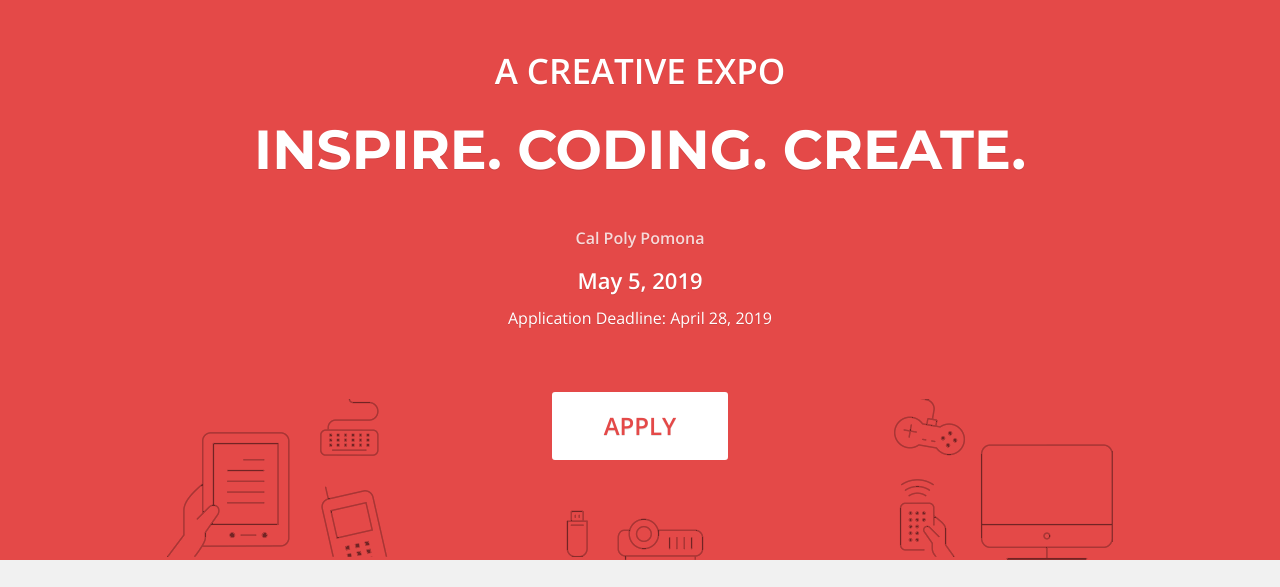
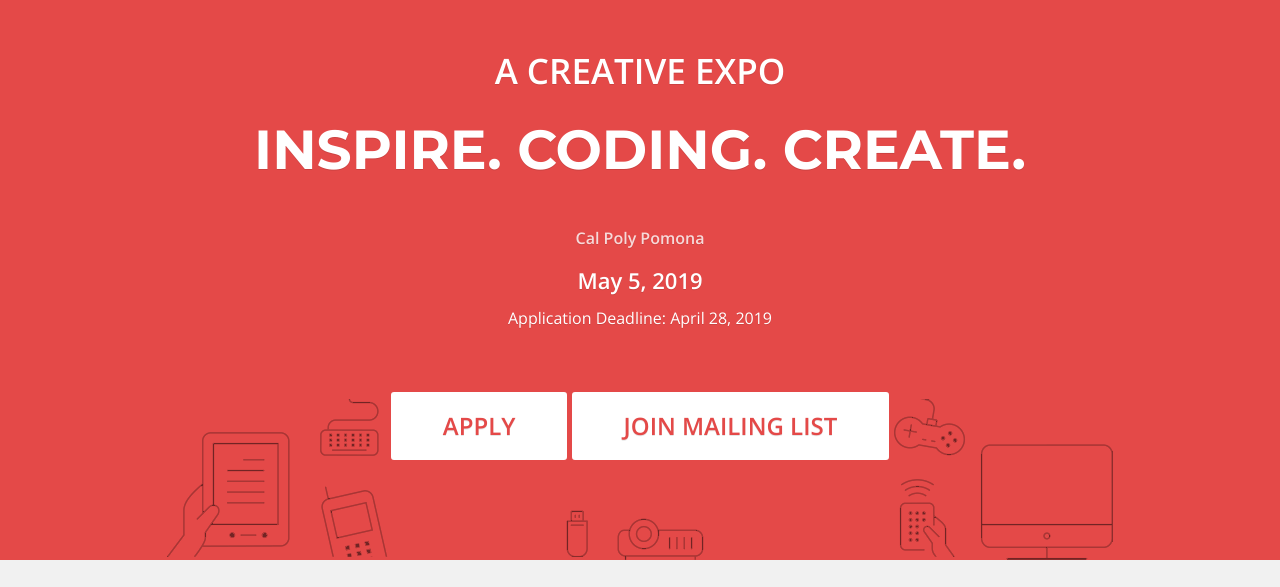
Before and after one commit to ignitecsexpo/ignitecsexpo.github.io, a plain HTML site: page index.html in a window 1280 px wide. Shown: the part 211-798 px from the top of the page. Drawn offline with nearby package versions, Linux system fonts and the light colour scheme; some packages are replaced by stand-ins of ours.

Commit message:
added mailing list

```diff
--- a/index.html
+++ b/index.html
@@ -122,6 +122,7 @@
             </div>
             <div class="header_bottom-bg">
                 <a class="btn btn-default btn-xl wow zoomIn" data-wow-delay="0.3s" href="https://cppapcsa.wufoo.com/forms/k18zizjb0ik5aox/">APPLY</a>
+                <a class="btn btn-default btn-xl wow zoomIn" data-wow-delay="0.3s" href="http://eepurl.com/gjYvx9">JOIN MAILING LIST</a>
             </div>
         </div>
         <!-- end .container -->
```
